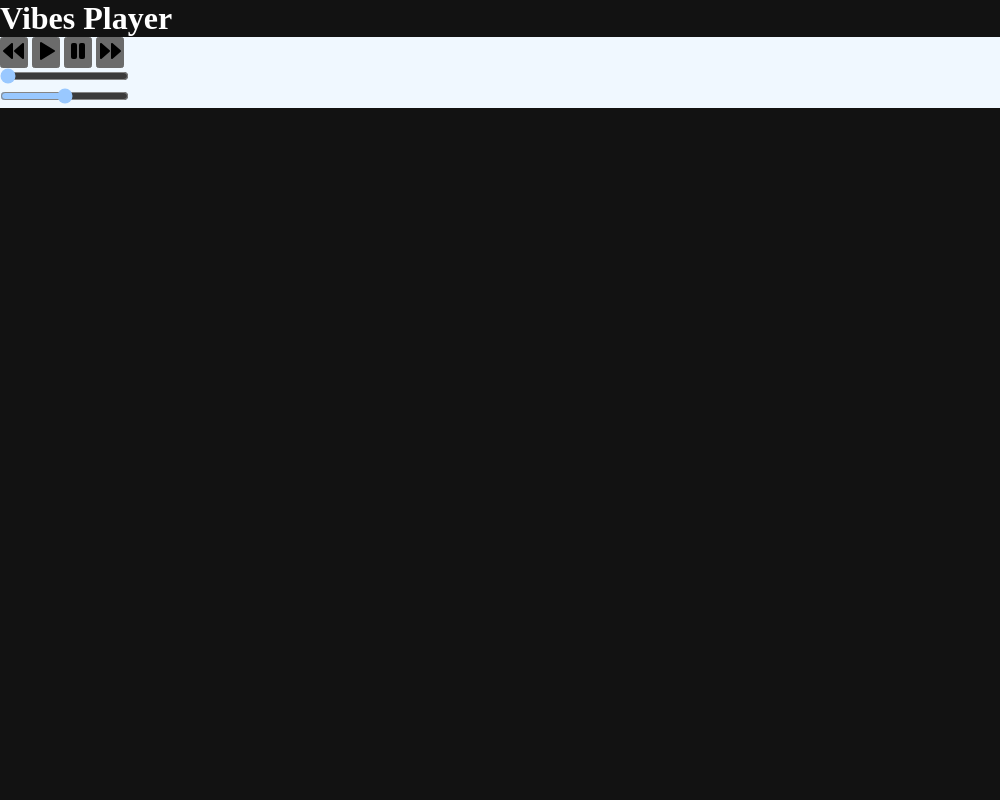
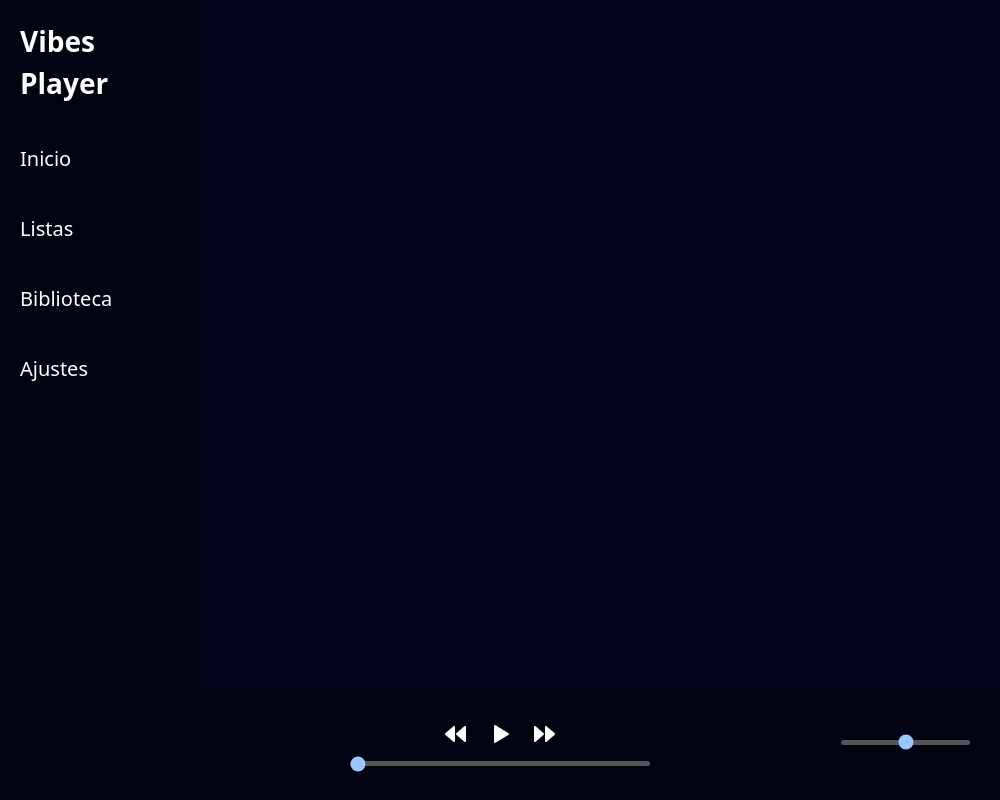
Before and after one commit to Robert158309/vibes-player, an Electron app: page src/renderer/index.html in a window 1000 px wide. Drawn offline with Linux system fonts and the light colour scheme.

Commit message:
Add initial user interface

```diff
--- a/src/main/main.ts
+++ b/src/main/main.ts
@@ -27,6 +27,7 @@ function createWindow() {
 }
 
 app.whenReady().then(() => {
+
   createWindow();
 
   app.on("activate", () => {
@@ -34,10 +35,13 @@ app.whenReady().then(() => {
       createWindow();
     }
   });
+
 });
 
 app.on("window-all-closed", () => {
+
   if (process.platform !== "darwin") {
     app.quit();
   }
+
 });
--- a/src/renderer/index.html
+++ b/src/renderer/index.html
@@ -21,35 +21,63 @@
 
     <body>
 
-        <nav></nav>
+        <audio id = "audiocontroler"></audio>
 
-        <h1>Vibes Player</h1>
+        <main class = "container">
 
-        <audio id = "audiocontroler"></audio>
+            <aside id = "menu">
+
+                <h3>Vibes Player</h3>
+
+                <nav id = "navbar">
+
+                    <a class = "btns">Inicio</a>
+                    <a class = "btns">Listas</a>
+                    <a class = "btns">Biblioteca</a>
+                    <a class = "btns">Ajustes</a>
+
+                </nav>
+
+            </aside>
+
+            <aside id = "view-container">
+                <article>
+                    <p id = "name-song"></p>
+                </article>
+            </aside>
+
+        </main>
 
         <footer>
 
             <section id = "play_controls">
+
+                <section id = "top_controls">
+
+                    <section id = "playback_controls">
+
                         <button>
                             <img src = "assets/icons/player-track-prev.svg" class = "footer_icons">
                         </button>
+
                         <button id = "play">
                             <img src = "assets/icons/player-play.svg" class = "footer_icons">
                         </button>
-                <button id = "pause">
-                    <img src = "assets/icons/player-pause.svg" class = "footer_icons">
-                </button>
+
                         <button>
                             <img src = "assets/icons/player-track-next.svg" class = "footer_icons">
                         </button>
-            </section>
 
-            <section id = "music_control">
-                <input type = "range" id = "progress" min = "0" max = "100" value = "0">
                     </section>
 
                     <section id = "volume_control">
                         <input type = "range" id = "volume" min = "0" max = "1" step = "0.01">
+                    </section>
+
+                </section>
+
+                <input type = "range" id = "progress" min = "0" max = "100" value = "0">
+
             </section>
 
         </footer>
--- a/src/renderer/styles/base.css
+++ b/src/renderer/styles/base.css
@@ -4,20 +4,132 @@
     margin: 0;
     padding: 0;
     box-sizing: border-box;
+    -webkit-user-select: none;
+    -moz-user-select: none;
+    -ms-user-select: none;
+    user-select: none;
+    line-height: 1.5;
 }
 
 html, body {
     width: 100%;
     height: 100%;
+    font-family: system-ui;
 }
 
 body {
-    min-width: 100vh;
+    background-color: #02031d;
+}
+
+.container {
+    display: flex;
+    flex-wrap: wrap;
+    justify-content: space-between;
+    max-height: 100vh;
+}
+
+#menu {
+    flex: 0.4;
     min-height: 100vh;
-    display: flex;
-    flex-direction: column;
+    height: 100vh;
+    width: 100%;
+    background-color: #010311;
+}
+
+#menu h3 {
+    font-size: clamp(22px, 4vh, 28px);
+    padding: 20px;
+}
+
+#view-container {
+    flex: 1.6;
+    min-height: 100vh;
+    width: 100%;
+}
+
+.btns {
+    width: 100%;
+    min-height: 60px;
+    font-size: clamp(14px, 3vh, 20px);
+    padding: 20px;
+    display: block;
+    background-color: #010311;
+}
+
+.btns:hover {
+    background-color: #040720;
+    color: #fff;
+    cursor: pointer;
 }
 
 footer {
-    background-color: aliceblue;
+    background-color: #010311;
+    padding: 10px;
+    min-height: 14vh;
+
+    position: fixed;
+    bottom: 0;
+    left: 0;
+    width: 100%;
+
+    z-index: 9999;
+
+    display: flex;
+    justify-content: center;
+    align-items: center;
 }
+
+#play_controls {
+    width: 100%;
+
+    display: flex;
+    flex-direction: column;
+    align-items: center;
+    gap: 10px;
+
+    position: relative;
+}
+
+#top_controls {
+    display: flex;
+    justify-content: center;
+    align-items: center;
+
+    width: 100%;
+}
+
+#playback_controls {
+    display: flex;
+    gap: 20px;
+    justify-content: center;
+    align-items: center;
+}
+
+#playback_controls button {
+    background: transparent;
+    border: none;
+    cursor: pointer;
+}
+
+#volume_control {
+    position: absolute;
+    right: 20px;
+    top: 5px;
+}
+
+#progress {
+    width: 300px;
+}
+
+.footer_icons {
+    filter: invert(1);
+}
+
+#play_controls input[type="range"] {
+    -webkit-appearance: none;
+    height: 5px;
+    background: #555;
+    border-radius: 5px;
+    outline: none;
+    cursor: pointer;
+}
```
Lines whose indentation alone changed are shown as unchanged.
